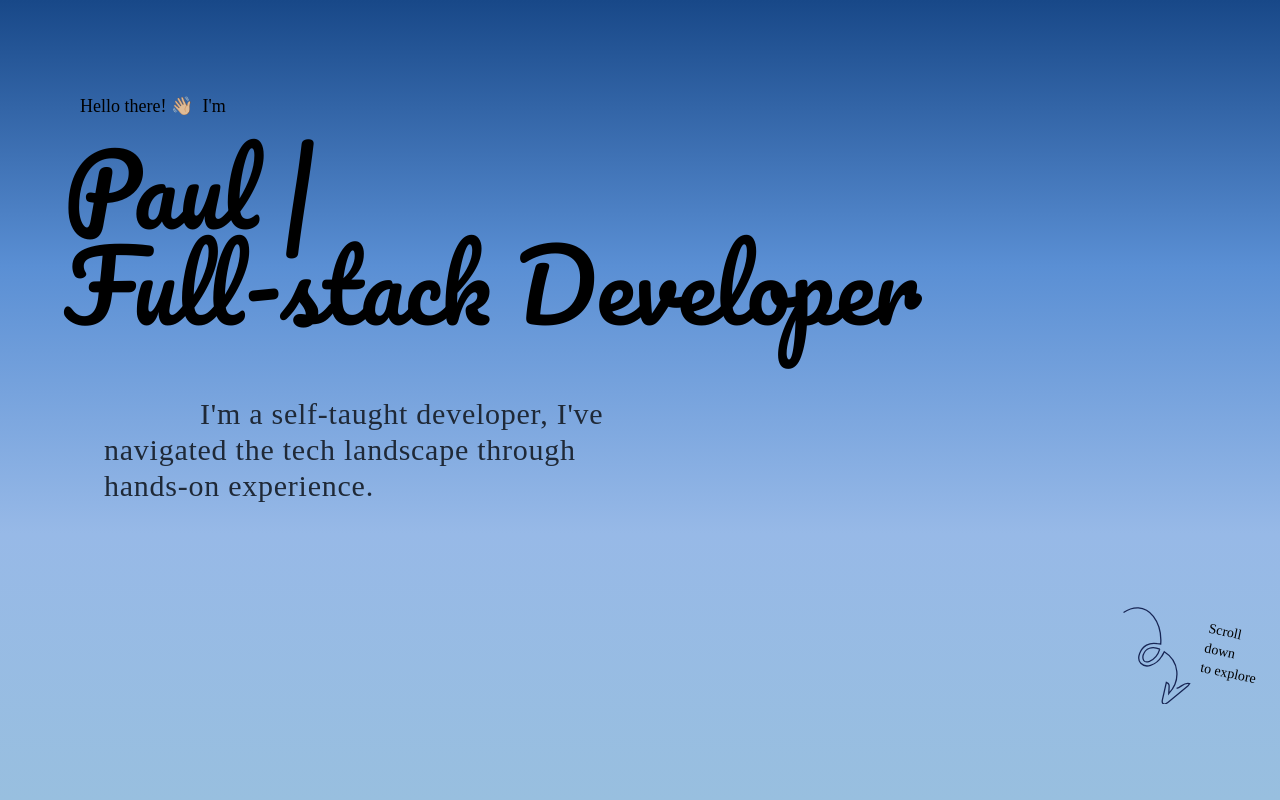
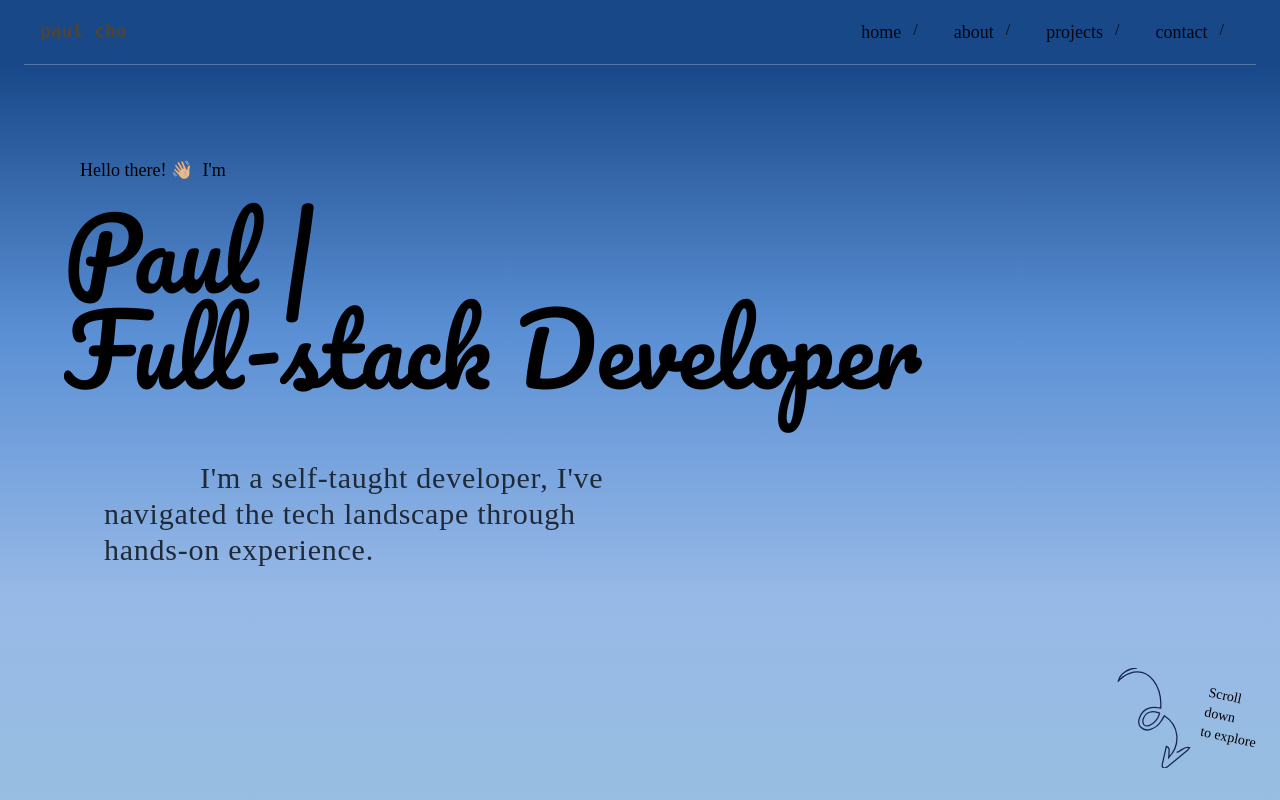
Before and after one commit to paul-cho-39/portfolio, a Next.js app: page / in a window 1280 px wide. Shown: the top 800 px of the page. Built offline with nearby package versions, Linux system fonts and the light colour scheme.

Commit message:
fixing minor changes in navigation

```diff
--- a/src/app/component/main.tsx
+++ b/src/app/component/main.tsx
@@ -67,7 +67,7 @@ const FrontPage = ({ children }: { children?: React.ReactNode }) => {
       setTheme('light');
 
       // eslint-disable-next-line react-hooks/exhaustive-deps
-   }, [path]);
+   }, []);
 
    return (
       // <section ref={ref} id='home'>
--- a/src/app/component/nav/desktopNav.tsx
+++ b/src/app/component/nav/desktopNav.tsx
@@ -21,6 +21,8 @@ const LargeNavigation = ({ isTop, isHome, bgColor }: LargeNavigationProps) => {
    const handleMouseLeave = () => {
       setNavItems(navItems.map((item) => ({ ...item, current: false })));
    };
+
+   console.log('bg color is: ', bgColor);
 
    return (
       <div className={classNames(bgColor, 'hidden mx-auto md:h-16 md:flex md:w-full')}>
--- a/src/app/component/nav/navigation.tsx
+++ b/src/app/component/nav/navigation.tsx
@@ -16,7 +16,13 @@ const Navbar = ({ isHome = true }: { isHome: boolean }) => {
 
    return (
       // declare the color at the parent
-      <header className={classNames(BG_COLOR, POSITION, 'transition-all duration-200 ease-linear')}>
+      <header
+         className={classNames(
+            // BG_COLOR,
+            POSITION,
+            'transition-all duration-200 ease-linear'
+         )}
+      >
          <div className='w-full'>
             {/* mobile version */}
             <MobileNavigation isHome={isHome} />
--- a/src/app/library/helpers/getStyling.ts
+++ b/src/app/library/helpers/getStyling.ts
@@ -3,18 +3,18 @@ import { Scroll } from '../hooks/useScrollDirection';
 
 export function getPosition(
    isHome: boolean,
-   scrollDirection: Scroll | null,
-   position: 'relative' | 'fixed' = 'relative'
+   scrollDirection: Scroll | null
+   // position: 'relative' | 'fixed' = 'relative'
 ) {
-   if (isHome) return 'fixed';
+   if (isHome) return '';
 
    if (scrollDirection === 'down') return 'hidden ';
 
-   if (scrollDirection === 'up') return position;
+   if (scrollDirection === 'up') return 'relative';
 }
 
 export function getBgColor(isHome: boolean, isTop: boolean) {
    if (!isHome) return DEFAULT_COLOR;
 
-   return isTop ? HOME_COLOR : DEFAULT_COLOR;
+   return HOME_COLOR;
 }
```
